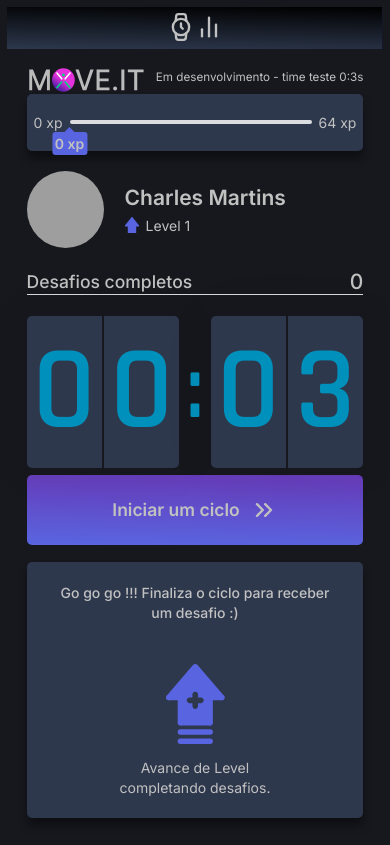
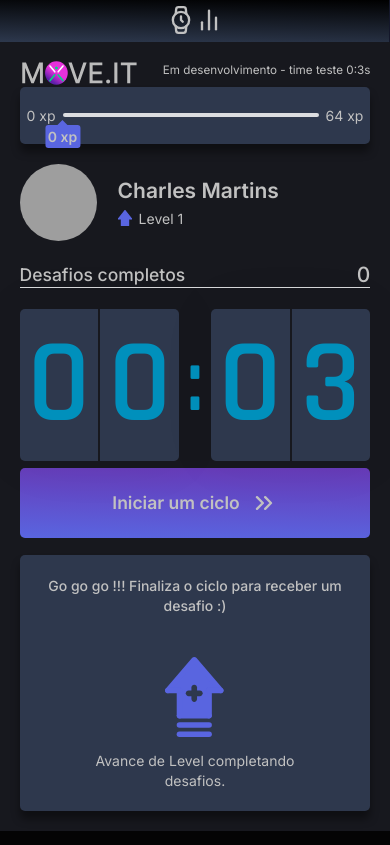
Before and after one commit to charles-mrt/nlw4-move.it, a Next.js app: page / in a window 390 px wide. Built offline with nearby package versions, Linux system fonts and the light colour scheme; grey boxes are pictures that could not be loaded.

Commit message:
removed padding for small screen

```diff
--- a/src/styles/pages/Home.module.css
+++ b/src/styles/pages/Home.module.css
@@ -25,7 +25,6 @@
 
 @media(max-width: 420px) {
     .container {
-        padding: 0.5rem;
         height: auto;
     }
     .container section{
```
